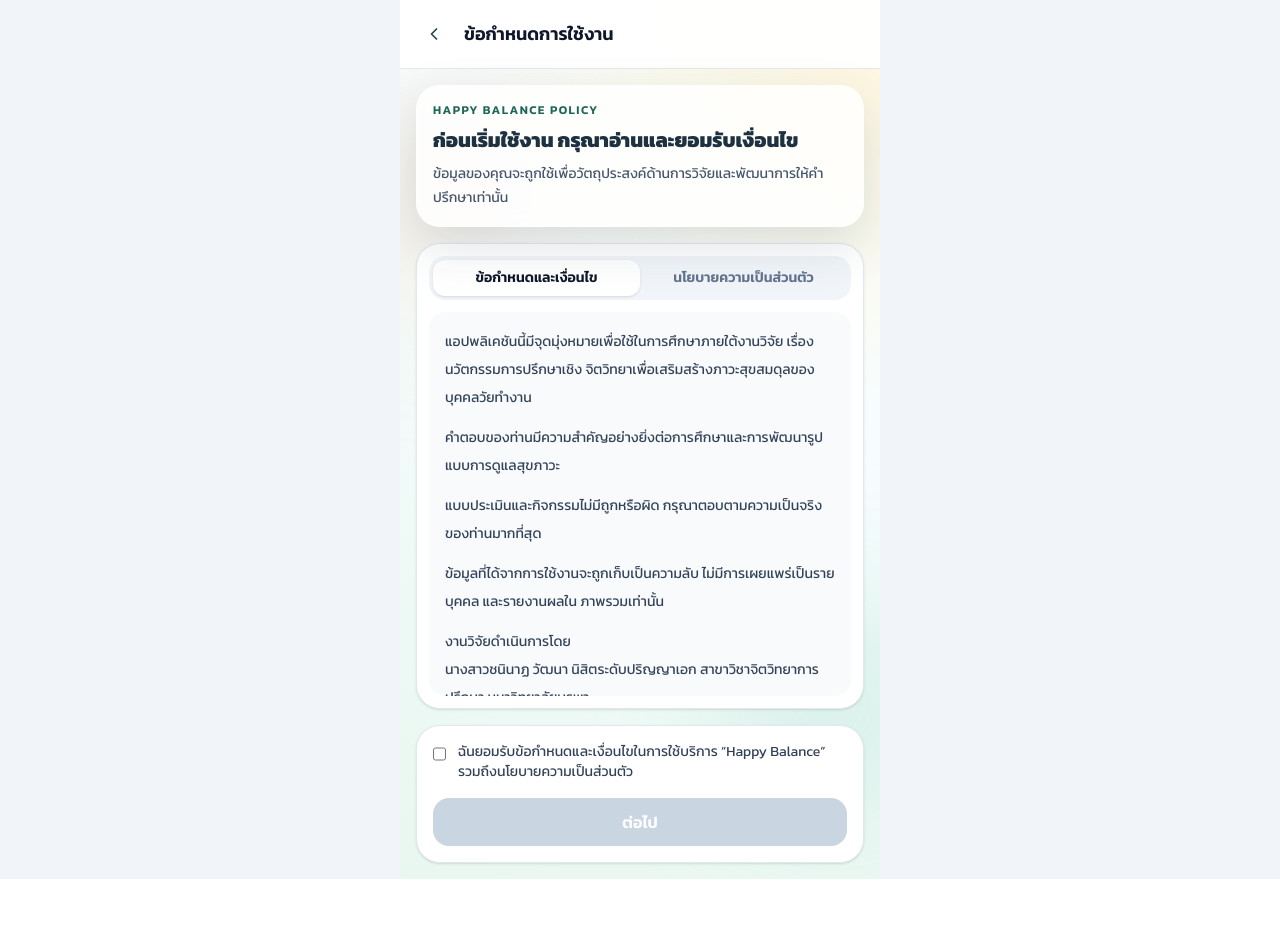
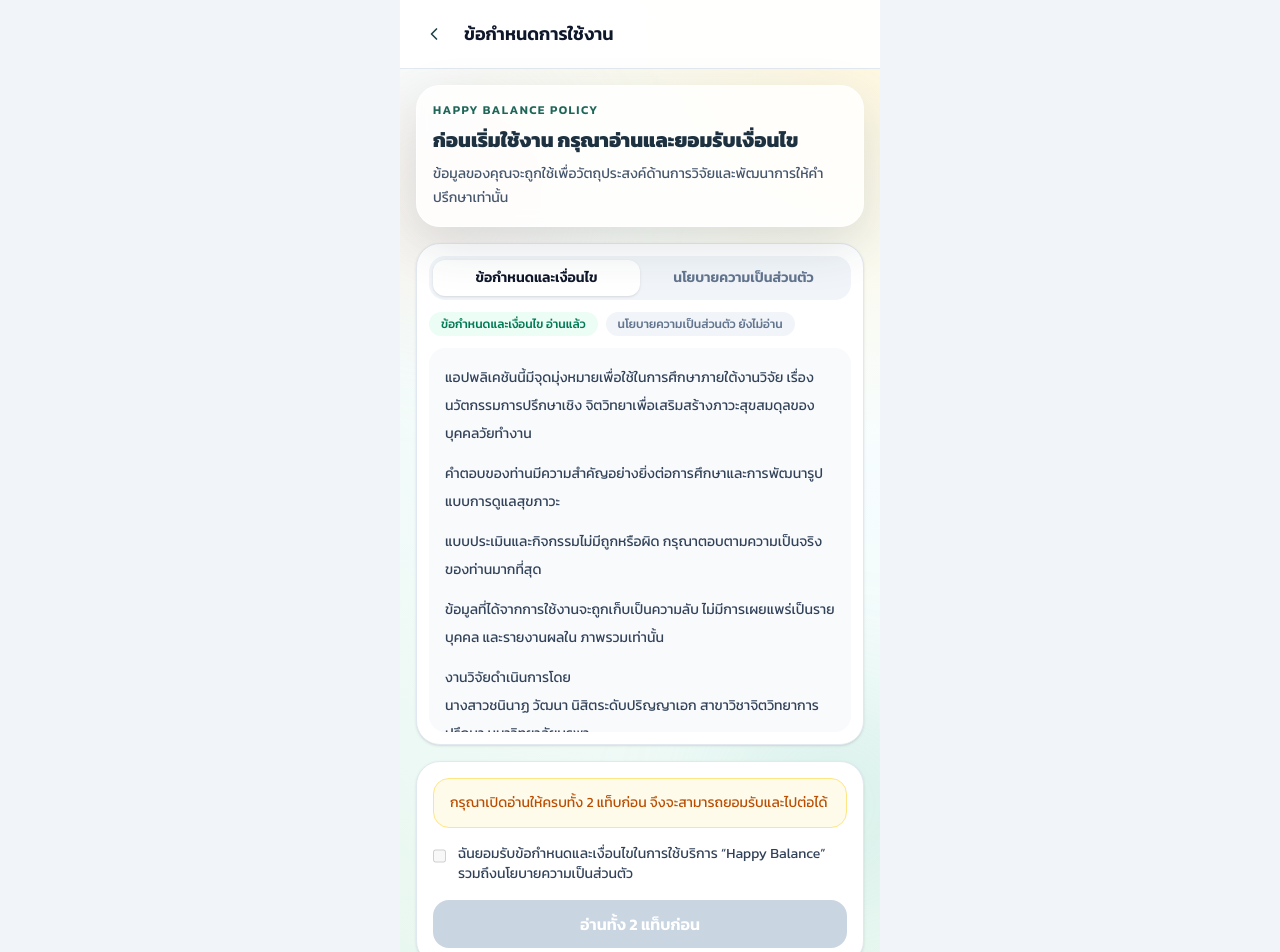
Before and after one commit to saranaauttama-afk/HappyBalanceWeb, a React (Vite) app: page /terms in a window 1280 px wide. Shown: the top 952 px of the page. Before the commit the page ends 879 px from the top, so only its background shows below. Built offline with nearby package versions, Linux system fonts and the light colour scheme.

Commit message:
feat: require reading both policy tabs before signup

```diff
--- a/src/features/auth/terms/TermsPage.tsx
+++ b/src/features/auth/terms/TermsPage.tsx
@@ -7,9 +7,23 @@
   const navigate = useNavigate();
   const [tab, setTab] = useState<"terms" | "privacy">("terms");
   const [accepted, setAccepted] = useState(false);
+  const [visitedTabs, setVisitedTabs] = useState({
+    terms: true,
+    privacy: false,
+  });
+
+  const hasReadBothTabs = visitedTabs.terms && visitedTabs.privacy;
+
+  function handleChangeTab(nextTab: "terms" | "privacy") {
+    setTab(nextTab);
+    setVisitedTabs((prev) => ({
+      ...prev,
+      [nextTab]: true,
+    }));
+  }
 
   function handleContinue() {
-    if (!accepted) return;
+    if (!accepted || !hasReadBothTabs) return;
     navigate("/register");
   }
 
@@ -34,7 +48,7 @@
             <div className="grid grid-cols-2 rounded-2xl bg-slate-100 p-1">
               <button
                 type="button"
-                onClick={() => setTab("terms")}
+                onClick={() => handleChangeTab("terms")}
                 className={`rounded-xl px-3 py-2 text-sm font-semibold transition ${
                   tab === "terms"
                     ? "bg-white text-slate-900 shadow-sm"
@@ -46,7 +60,7 @@
 
               <button
                 type="button"
-                onClick={() => setTab("privacy")}
+                onClick={() => handleChangeTab("privacy")}
                 className={`rounded-xl px-3 py-2 text-sm font-semibold transition ${
                   tab === "privacy"
                     ? "bg-white text-slate-900 shadow-sm"
@@ -55,6 +69,27 @@
               >
                 นโยบายความเป็นส่วนตัว
               </button>
+            </div>
+
+            <div className="mt-3 flex flex-wrap gap-2 text-xs font-medium">
+              <span
+                className={`rounded-full px-3 py-1 ${
+                  visitedTabs.terms
+                    ? "bg-emerald-50 text-emerald-700"
+                    : "bg-slate-100 text-slate-500"
+                }`}
+              >
+                ข้อกำหนดและเงื่อนไข {visitedTabs.terms ? "อ่านแล้ว" : "ยังไม่อ่าน"}
+              </span>
+              <span
+                className={`rounded-full px-3 py-1 ${
+                  visitedTabs.privacy
+                    ? "bg-emerald-50 text-emerald-700"
+                    : "bg-slate-100 text-slate-500"
+                }`}
+              >
+                นโยบายความเป็นส่วนตัว {visitedTabs.privacy ? "อ่านแล้ว" : "ยังไม่อ่าน"}
+              </span>
             </div>
 
             <div className="mt-3 max-h-[48vh] space-y-3 overflow-y-auto rounded-2xl bg-slate-50 p-4 text-sm leading-7 text-slate-700">
@@ -75,7 +110,7 @@
                   </p>
 
                   <p>
-                    งานวิจัยดำเนินการโดย <br/>นางสาวชนินาฏ วัฒนา นิสิตระดับปริญญาเอก สาขาวิชาจิตวิทยาการปรึกษา
+                    งานวิจัยดำเนินการโดย <br />นางสาวชนินาฏ วัฒนา นิสิตระดับปริญญาเอก สาขาวิชาจิตวิทยาการปรึกษา
                     มหาวิทยาลัยบูรพา
                   </p>
 
@@ -111,11 +146,18 @@
           </section>
 
           <section className="rounded-3xl border border-slate-200 bg-white p-4 shadow-sm">
+            {!hasReadBothTabs ? (
+              <div className="mb-4 rounded-2xl border border-amber-200 bg-amber-50 px-4 py-3 text-sm leading-6 text-amber-700">
+                กรุณาเปิดอ่านให้ครบทั้ง 2 แท็บก่อน จึงจะสามารถยอมรับและไปต่อได้
+              </div>
+            ) : null}
+
             <label className="flex items-start gap-3 text-sm text-slate-700">
               <input
                 type="checkbox"
                 className="mt-1 h-4 w-4 rounded border-slate-300 accent-[#d88d80]"
                 checked={accepted}
+                disabled={!hasReadBothTabs}
                 onChange={() => setAccepted((prev) => !prev)}
               />
 
@@ -126,14 +168,14 @@
 
             <button
               onClick={handleContinue}
-              disabled={!accepted}
+              disabled={!accepted || !hasReadBothTabs}
               className={`mt-4 w-full rounded-2xl px-4 py-3 text-base font-semibold text-white transition ${
-                accepted
+                accepted && hasReadBothTabs
                   ? "bg-[#d88d80] hover:brightness-105"
                   : "cursor-not-allowed bg-slate-300"
               }`}
             >
-              ต่อไป
+              {hasReadBothTabs ? "ต่อไป" : "อ่านทั้ง 2 แท็บก่อน"}
             </button>
           </section>
         </main>
```
